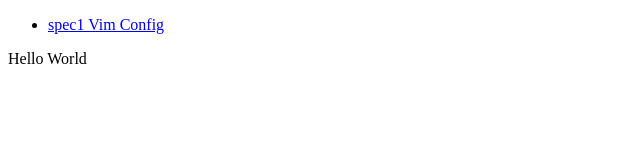
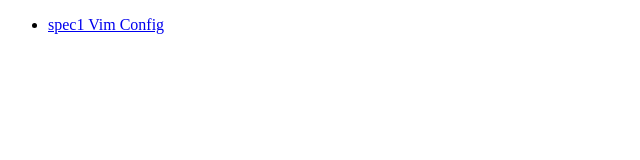
Before and after one commit to Poltergeist/poltergeist.github.com, a plain HTML site: page index.html in a window 1280 px wide. Shown: the full height of the page, 0-640 px from the left. Drawn offline with Linux system fonts and the light colour scheme.

Commit message:
Update index.html

```diff
--- a/index.html
+++ b/index.html
@@ -10,6 +10,5 @@
 			<a href="https://github.com/Poltergeist/spec1vim">spec1 Vim Config</a>
 		</li>
 	</ul>
-	Hello World
 </body>
 </html>
```
